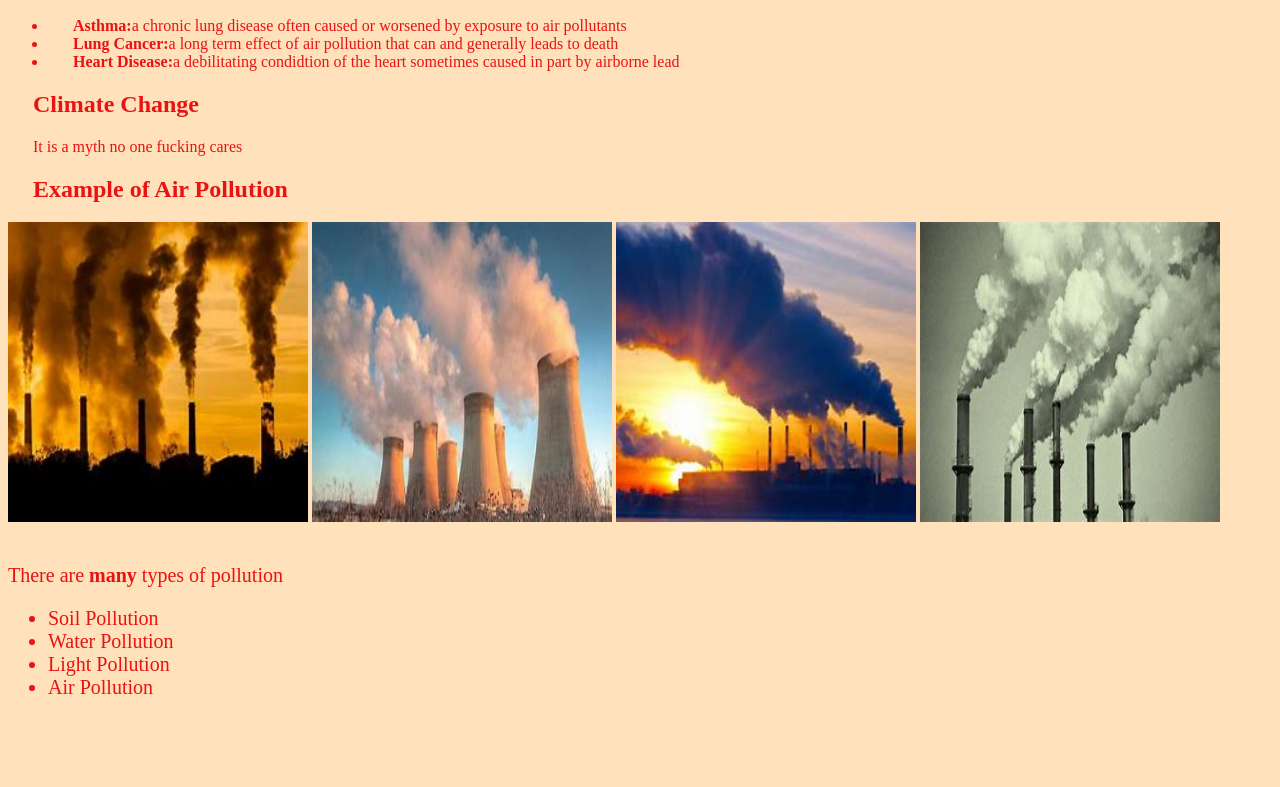
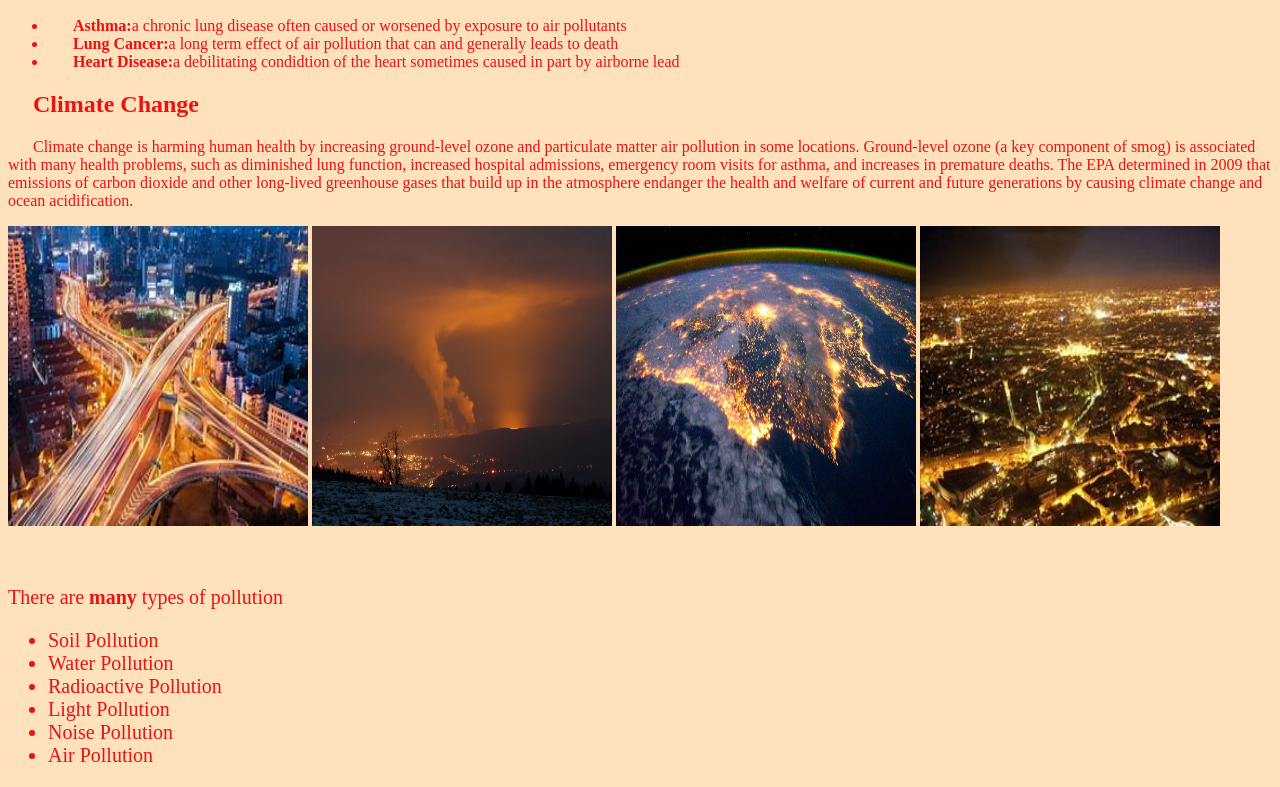
Before and after one commit to Oxford-High-School-Software-Development/Smoke-Smog, a plain HTML site: page pollution_types/air.html in a window 1280 px wide. Shown: the part 635-1422 px from the top of the page. Before the commit the page ends 1354 px from the top, so only its background shows below. Drawn offline with Linux system fonts and the light colour scheme.

Commit message:
the final commit
hopefully

```diff
--- a/pollution_types/air.html
+++ b/pollution_types/air.html
@@ -43,13 +43,15 @@
       <li><b>Heart Disease:</b>a debilitating condidtion of the heart sometimes caused in part by airborne lead</li>
     </ul>
     <h2>Climate Change</h2>
-  <p>It is a myth no one fucking cares</p>
-    <h2>Example of Air Pollution</h2>
+  <p>Climate change is harming human health by increasing ground-level ozone and particulate matter air pollution in some locations.
+    Ground-level ozone (a key component of smog) is associated with many health problems, such as diminished lung function, increased hospital admissions, emergency room visits for asthma, and increases in premature deaths.
+    The EPA determined in 2009 that emissions of carbon dioxide and other long-lived greenhouse gases that build up in the atmosphere endanger the health and welfare of current and future generations by causing climate change and ocean acidification.</p>
     </div>
-    <img src="../AirExample1.jpg">
-    <img src="../AirExample2.jpg">
-    <img src="../AirExample3.jpg">
-    <img src="../AirExample4.jpg">
+    <img src="../LightExamples1.jpg">
+    <img src="../LightExamples2.jpg">
+    <img src="../LightExamples3.jpg">
+    <img src="../LightExamples4.jpg">
+    <br>
     <br>
     <br>
     <div class="Pollution_List">
@@ -57,7 +59,9 @@
       <ul>
       <li>Soil Pollution</li>
       <li>Water Pollution</li>
+      <li>Radioactive Pollution</li>
       <li>Light Pollution</li>
+      <li>Noise Pollution</li>
       <li>Air Pollution</li>
     </ul>
     </div>
```
